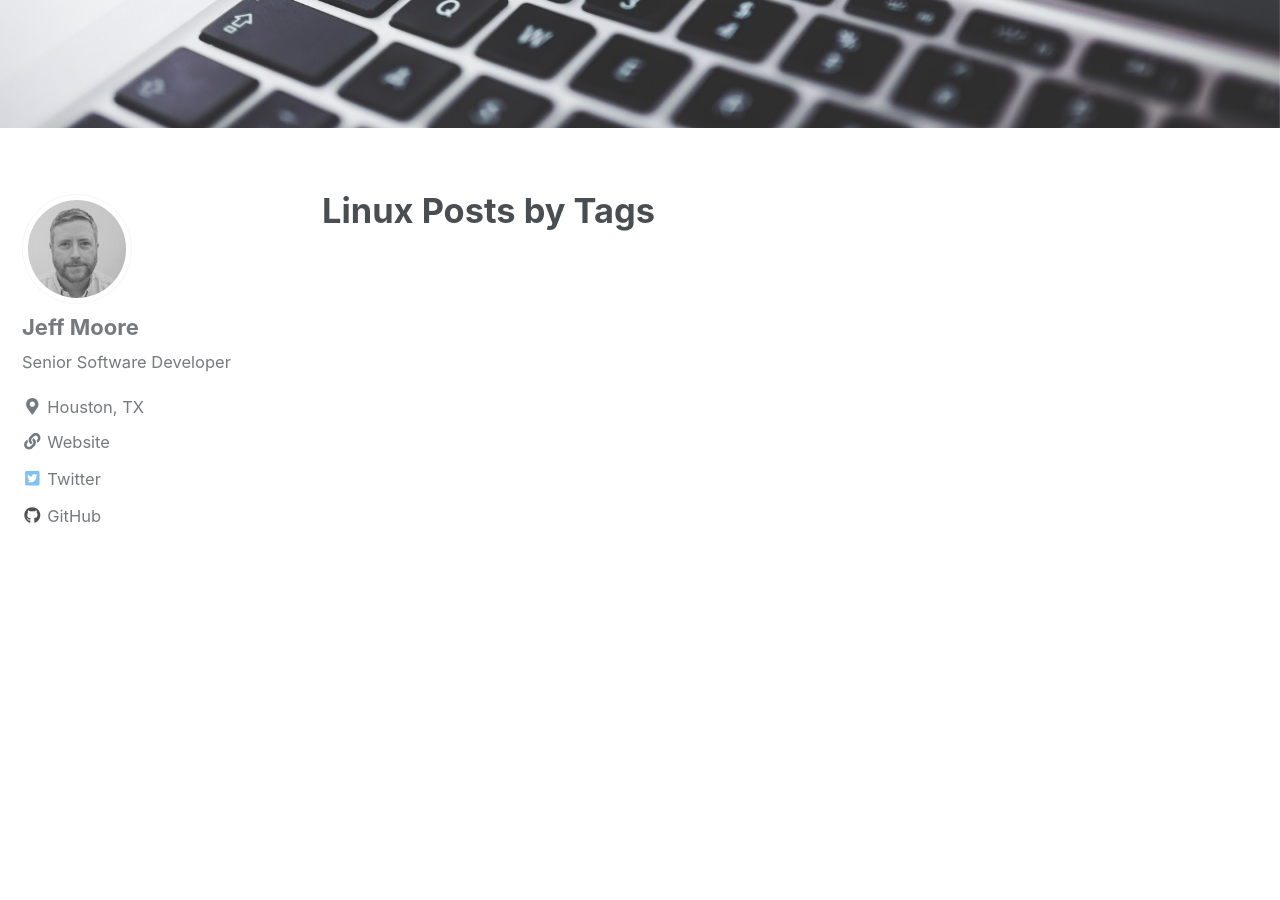
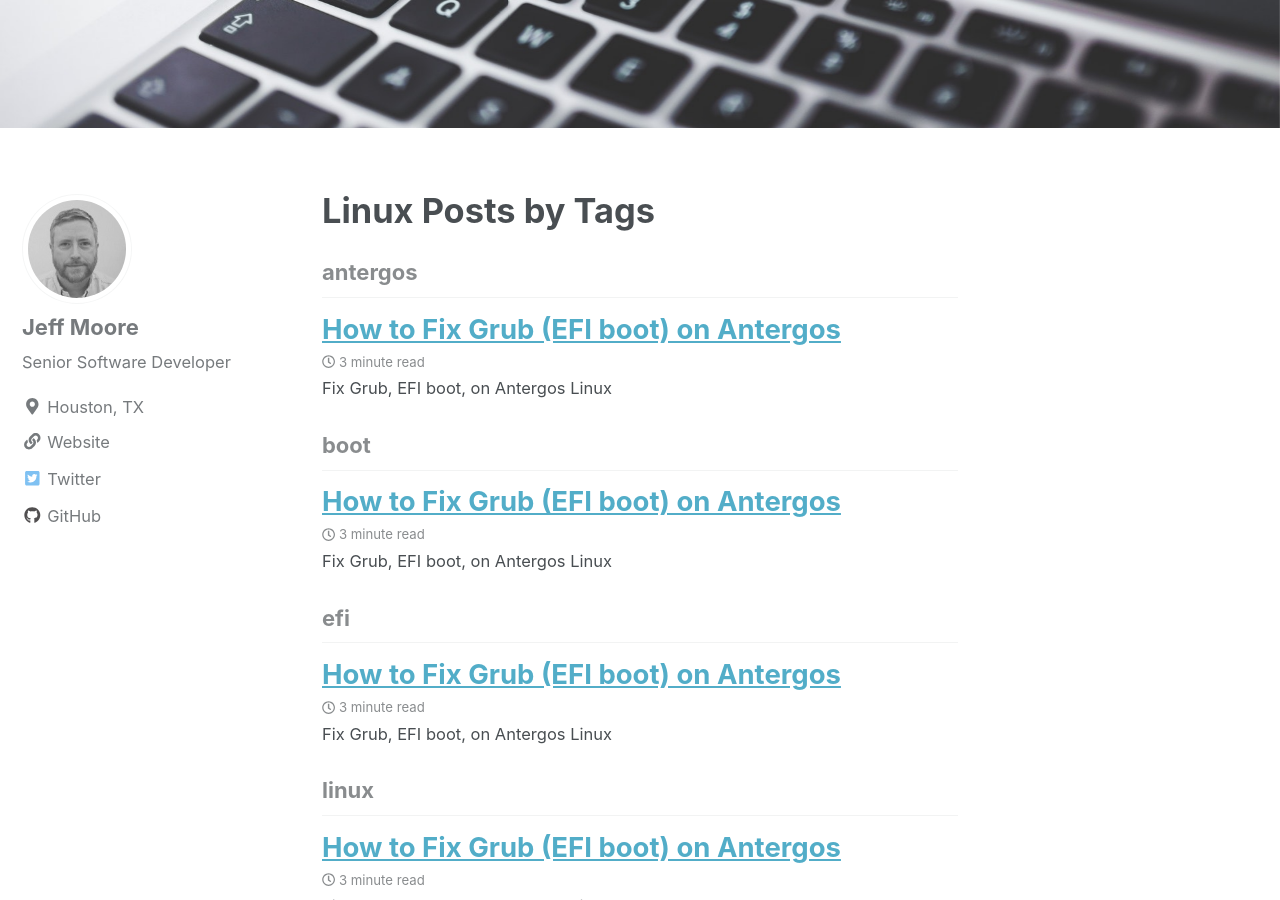
Before and after one commit to jemoore/old-jemoore.github.io, a Jekyll site: the page built from _pages/linux.md, in a window 1280 px wide and 900 px high, scrolled down 814 px. Built offline with Jekyll 4.4.1, drawn with Linux system fonts in a browser that asks for light colours; cached includes are drawn as plain includes; nearby versions of some CDN libraries; some of the changed lines change nothing that is shown; some of the changed text lies outside the part shown.

Commit message:
Add _posts folder with first post.  Changed title of site.

````diff
--- a/_config.yml
+++ b/_config.yml
@@ -16,7 +16,7 @@ minimal_mistakes_skin    : "default" # "air", "aqua", "contrast", "dark", "dirt"
 
 # Site Settings
 locale                   : "en-US"
-title                    : "Jeff Moore"
+title                    : "Bit Overlap"
 title_separator          : "-"
 name                     : "Jeff Moore"
 description              : "My Blog"
--- a/_includes/scripts.html
+++ b/_includes/scripts.html
@@ -26,3 +26,9 @@
 
 {% include analytics.html %}
 {% include /comments-providers/scripts.html %}
+
+{% if page.mathjax %}
+  <script type="text/javascript" async
+          src="https://cdn.mathjax.org/mathjax/latest/MathJax.js?config=TeX-MML-AM_CHTML">
+  </script>
+{% endif %}
--- /dev/null
+++ b/_posts/2018-09-16-efi-boot-antergos.md
@@ -0,0 +1,132 @@
+---
+title: "How to Fix Grub (EFI boot) on Antergos"
+date: 2018-09-16
+tags: [linux, efi, boot, antergos]
+header:
+  image: "/images/background1.jpg"
+excerpt: "Fix Grub, EFI boot, on Antergos Linux"
+---
+
+## The Problem
+I have an HP laptop setup with dual boot between Windows 10 and Antergos (Arch Linux derivative).  Windows 10 updates as well as the Intel BIOS updates tend to remove grub from  the EFI partition.
+
+While recently booted into Windows I saw that there was a BIOS update for my laptop. After installing the update I no longer had the grub menu at boot and could not select my Antergos install.  The laptop would boot directly into Windows 10.
+
+I still had the usb flash drive with the live iso of Antergos I used for installation. I plugged in the usb flash drive and rebooted the laptop. On my HP laptop I need to press and hold the ESC key at startup to get to a menu (F9) that allows me to select which drive from which to boot.
+
+I performed the steps listed in the next section to reinstall grub.
+
+**WARNING**: The following solution will have you manipulating the partitions on your HDD or SSD.
+Make sure you have backups. If you do not have backups, use the live iso to backup your linux partition, reboot into Windows, and make a backup. It's probably also a good time to make sure you have a way to reinstall Windows in case things go very wrong.
+
+## The Solution
+
+Open a terminal and use the following commands to list the devices and partitions.
+
+```bash
+sudo fdisk -l
+
+Disk /dev/sda: 489.1 GiB, 525112713216 bytes, 1025610768 sectors
+Units: sectors of 1 * 512 = 512 bytes
+Sector size (logical/physical): 512 bytes / 512 bytes
+I/O size (minimum/optimal): 512 bytes / 512 bytes
+Disklabel type: gpt
+Disk identifier: 45DFB657-4D52-4F6A-8598-0B77B7295687
+
+Device Start End Sectors Size Type
+/dev/sda1 2048 534527 532480 260M EFI System
+/dev/sda2 534528 567295 32768 16M Microsoft reserved
+/dev/sda3 2758544 730187775 727429232 346.9G Microsoft basic data
+/dev/sda4 998623232 1000630271 2007040 980M Windows recovery environment
+/dev/sda5 1000630272 1025599487 24969216 11.9G Microsoft basic data
+/dev/sda6 730187776 792687775 62500000 29.8G Linux filesystem
+/dev/sda7 792687776 808312775 15625000 7.5G Linux filesystem
+/dev/sda8 808312776 998623231 190310456 90.8G Linux filesystem
+
+Partition table entries are not in disk order.
+```
+
+From the above results I can see that the EFI boot partition is /dev/sda1.
+I also can recall that when I originally installed Antergos I created:
+/dev/sda6 - root partition
+/dev/sda7 - swap partition
+/dev/sda8 - home partition
+
+Next, the root partition should be mounted
+
+```bash
+	# change to su, be careful!
+	sudo su
+
+	# /dev/sda6 contains my root partition
+	mount /dev/sda6 /mnt
+```
+
+Next, the boot partition, if you have one, should be mounted.
+I do not have a boot partition but if I did I would execute the following
+command, replacing /dev/sdXn with the actual partition.
+
+```bash
+# /dev/sdXn contains boot partition
+mount /dev/sdXn /mnt/boot
+```
+
+Next, mount the EFI boot partition
+
+```bash
+# /dev/sda1 contains my EFI boot partition
+mount /dev/sda1 /mnt/boot/efi
+```
+
+Now we need to change the mounted partitions to be our "real" partitions.
+
+```bash
+arch-chroot /mnt
+```
+
+Now we should run os-prober to identify the Windows 10 os.
+
+```bash
+os-prober
+```
+
+In my case, I received an error related to my usb drive (/dev/sdab) which was running the live iso.  I could not find a way to make os-prober ignore the usb drive so I continued and I believe this was the source of an issue I later had (more below).
+
+Next, grub-mkconfig and grub-install are used to reginerate and install grub.
+
+```bash
+grub-mkconfig -o /boot/grub/grub.cfg
+
+grub-install --target=x86_64-efi --efi-directory=/boot/efi --bootloader-id=Antergos-grub
+```
+
+If you receive any errors, go back and check that you have the correct partitions mapped.  You have backups, right?
+
+## Success?
+
+Almost. When I rebooted I received the grub menu but my Windows install was not listed in the grub menu.
+
+Momentary PANIC!
+
+Voice in my head: "You have a backup, right?"
+Me: "Yes... when did it last run?"
+Voice in my head: "You have a way to reinstall Windows, right?"
+Me: "Uh... Yes! I created the USB installer earlier this year when installing a new SSD."
+
+Then I remembered the issue I had when running os-prober.
+
+I selected Antergos from grub and once in Linux, I opened a terminal and ran the following commands again.
+
+```bash
+sudo su
+
+os-prober
+
+grub-mkconfig -o /boot/grub/grub.cfg
+
+grub-install --target=x86_64-efi --efi-directory=/boot/efi --bootloader-id=Antergos-grub
+```
+
+The above commands completed without error and when I rebooted the grub menu appeared and both Antergos and Windows were listed.
+
+Success!
````
